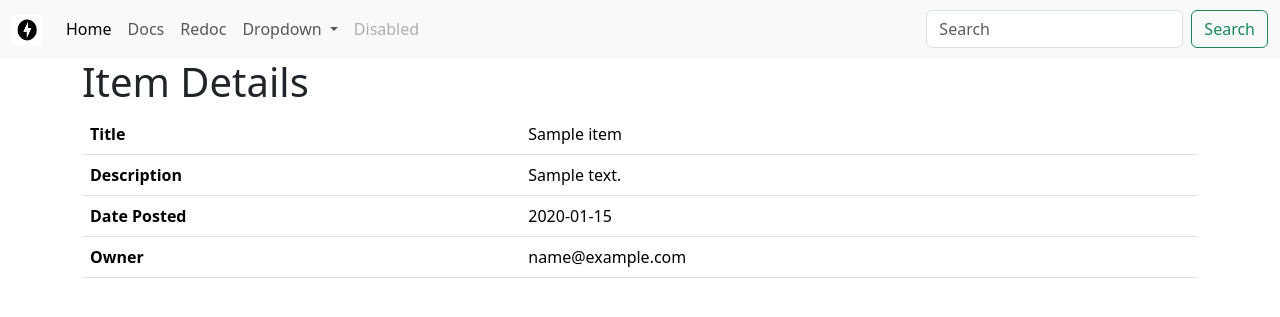
After one commit to DharaniDJ/Listify_App, a FastAPI app: page /detail/1 in a window 1280 px wide. The commit adds this page. Shown: the top 317 px of the page. Run offline with FastAPI, Linux system fonts and the light colour scheme; tables that the repository leaves empty hold one stand-in row (values such as "Sample post").

Commit message:
implemented detailed view of the item card

```diff
--- a/templates/card.html
+++ b/templates/card.html
@@ -2,6 +2,6 @@
     <div class="card-body">
       <h5 class="card-title">{{citem.title}}</h5>
       <p class="card-text">{{citem.description[:50]}}</p>
-      <a href="#" class="btn btn-primary">Read more</a>
+      <a href="/detail/{{citem.id}}" class="btn btn-primary">Read more</a>
     </div>
   </div>
--- /dev/null
+++ b/templates/item_detail.html
@@ -0,0 +1,38 @@
+{% extends 'base.html' %}
+{% block title%}
+    <title>Item Detail</title>
+{% endblock %}
+
+{% block content %}
+    <div class="container">
+        <h1>Item Details</h1>
+        <table class="table">
+            <!-- <thead>
+              <tr>
+                <th scope="col">#</th>
+                <th scope="col">First</th>
+                <th scope="col">Last</th>
+                <th scope="col">Handle</th>
+              </tr>
+            </thead> -->
+            <tbody>
+              <tr>
+                <th scope="row">Title</th>
+                <td>{{item.title}}</td>
+              </tr>
+              <tr>
+                <th scope="row">Description</th>
+                <td>{{item.description}}</td>
+              </tr>
+              <tr>
+                <th scope="row">Date Posted</th>
+                <td colspan="2">{{item.date_posted}}</td>
+              </tr>
+              <tr>
+                <th scope="row">Owner</th>
+                <td colspan="2">{{user.email}}</td>
+              </tr>
+            </tbody>
+          </table>
+    </div>
+{% endblock %}
```
Also changed, not shown: webapps/routers/items.py (+7 -1 lines).
